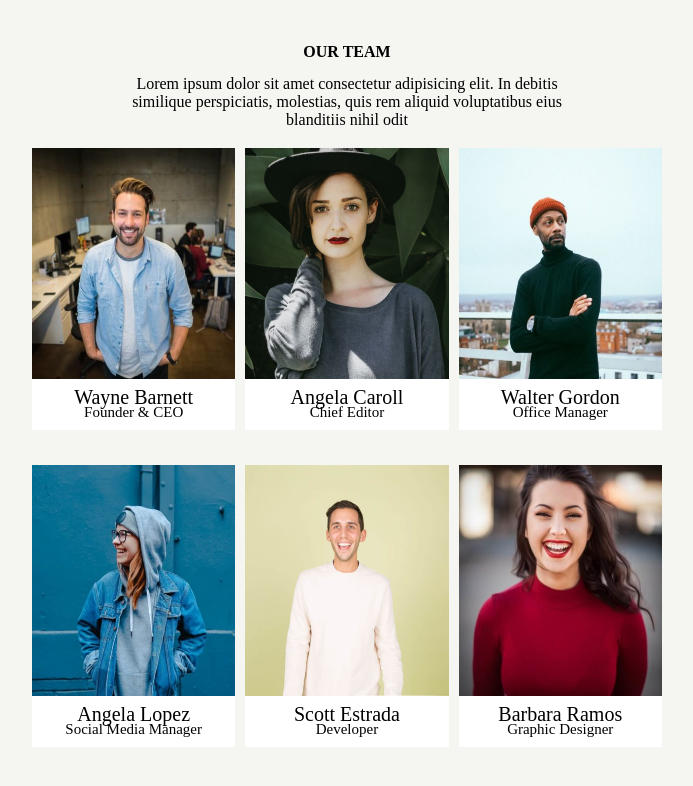
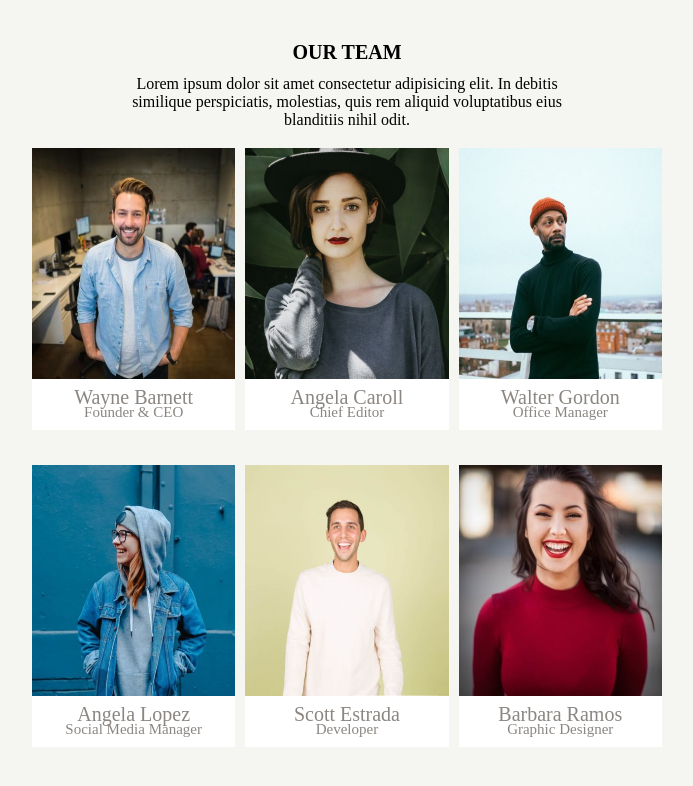
Before and after one commit to IbraChar03/js-our-team, a plain HTML site: page index.html in a window 1280 px wide. Shown: the whole page, without its empty margins (293-986 px from the left). Drawn offline with Linux system fonts and the light colour scheme.

Commit message:
cambio colori scritte

```diff
--- a/index.html
+++ b/index.html
@@ -13,7 +13,7 @@
         </div>
         <div class="desc">
             <div id="parag">
-            <p>Lorem ipsum dolor sit amet consectetur adipisicing elit. In debitis similique perspiciatis, molestias, quis rem aliquid voluptatibus eius blanditiis nihil odit </p> </div>
+            <p>Lorem ipsum dolor sit amet consectetur adipisicing elit. In debitis similique perspiciatis, molestias, quis rem aliquid voluptatibus eius blanditiis nihil odit. </p> </div>
         </div>
     </header>
     <main>
--- a/style.css
+++ b/style.css
@@ -18,6 +18,9 @@ header{
     display: flex;
     justify-content: center;
     align-items: center;
+}
+#title{
+    font-size: 20px;
 }
 .desc{
     width: 100%;
@@ -98,6 +101,7 @@ main{
     justify-content: center;
     align-items: center;
     font-size: 20px;
+    color: #8b8681;
 }
 .role-class{
     width: 100%;
@@ -106,4 +110,5 @@ main{
     justify-content: center;
     align-items: center;
     font-size: 15px;
+    color: #8b8681;
 }
```
